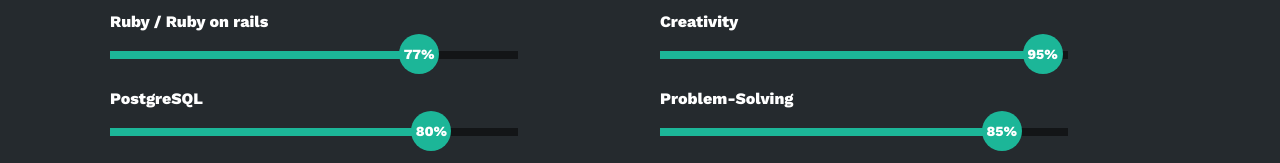
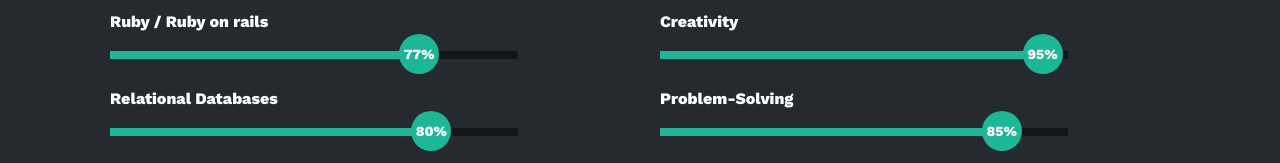
Before and after one commit to Juanpa8830/Portfolio, a website: page index.html in a window 1280 px wide. Shown: the part 2308-2471 px from the top of the page. Drawn offline with nearby package versions, Linux system fonts and the light colour scheme; a web font is replaced by a local one.

Commit message:
Update skills

```diff
--- a/index.html
+++ b/index.html
@@ -214,7 +214,7 @@
                         </div>
                     </div>
                     <div class="skill">
-                        <span>PostgreSQL</span>
+                        <span>Relational Databases</span>
                         <div class="bar-skill">
                             <div class="progress">
                                 <span>80%</span>
```
